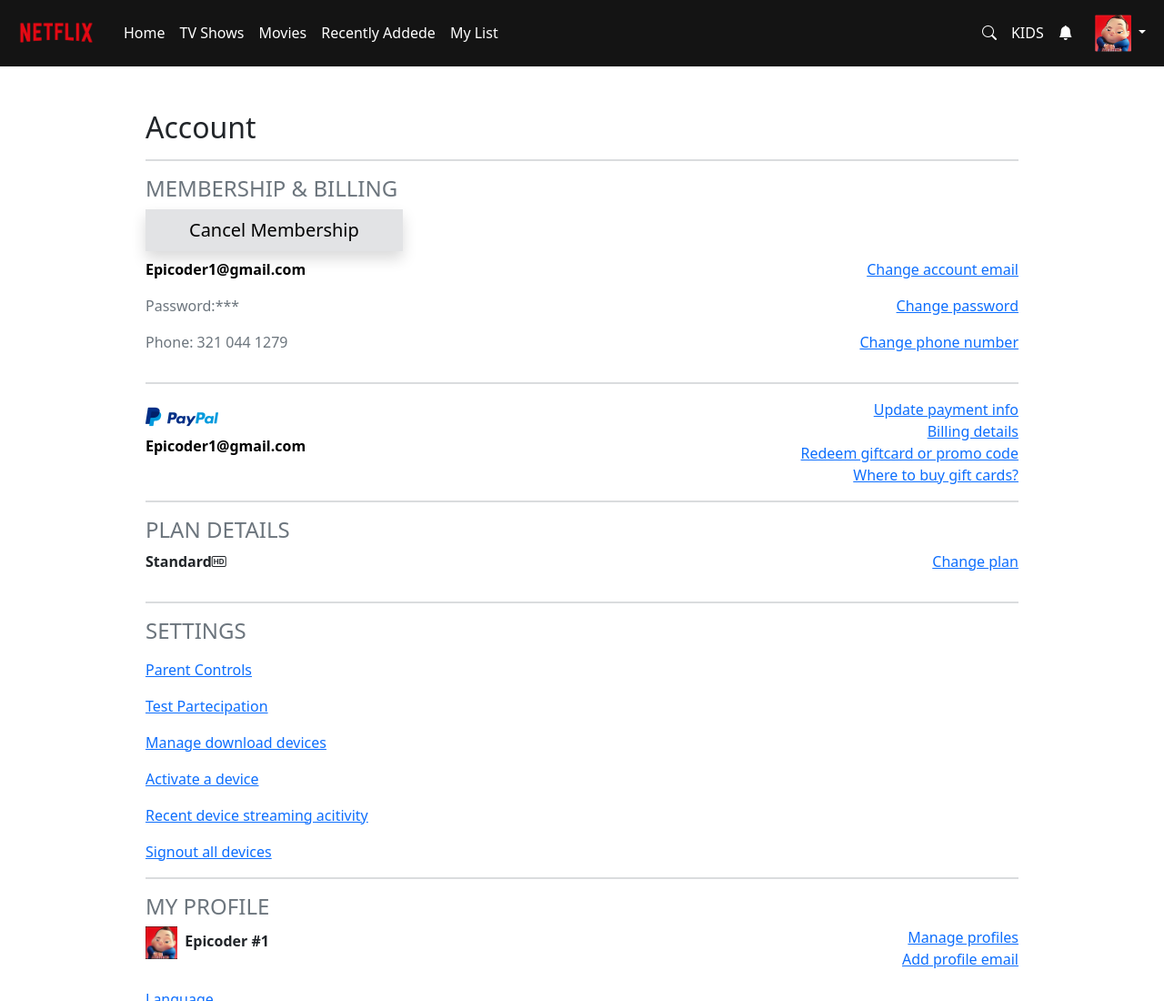
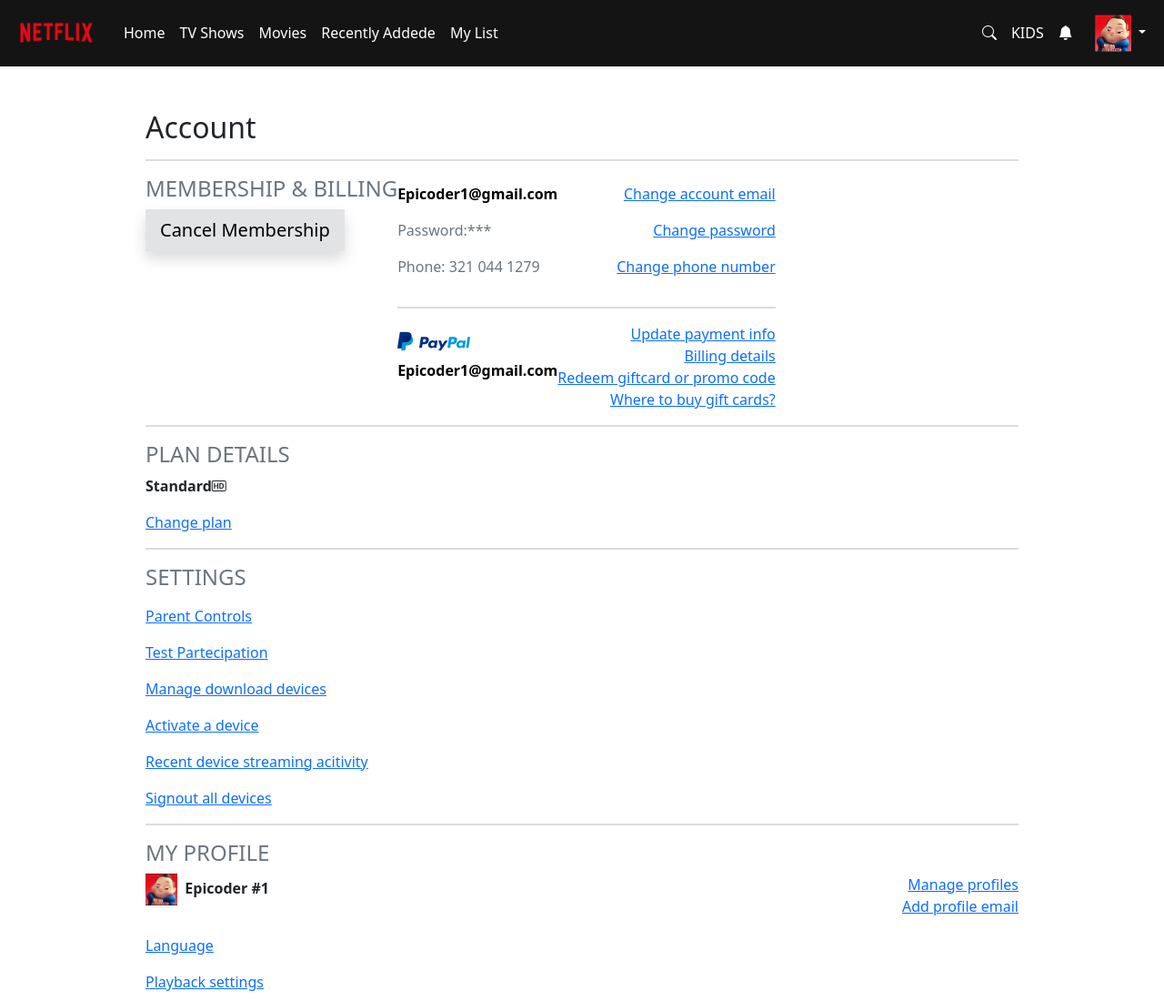
Before and after one commit to Purple-Rain-Hub/PROJECT-S6, a plain HTML site: page settings.html in a window 1280 px wide. Shown: the top 1100 px of the page at 91% size. Drawn offline with nearby package versions, Linux system fonts and the light colour scheme.

Commit message:
tablet settings page done

```diff
--- a/settings.html
+++ b/settings.html
@@ -73,8 +73,13 @@
     <main class="w-75 m-auto py-5">
         <h1 class="h2">Account</h1>
         <hr class="border border-secondary my-3">
+        <div class="d-md-flex">
+            <div>
                 <h2 class="h4 text-secondary">MEMBERSHIP & BILLING</h2>
-        <button type="button" class="bg-secondary-subtle fs-5 p-2 px-5 shadow border-0">Cancel Membership</button>
+                <button type="button" class="bg-secondary-subtle fs-5 p-2 px-5 px-md-3 shadow border-0">Cancel
+                    Membership</button>
+            </div>
+            <div>
                 <div class="mt-2">
                     <div class="d-flex justify-content-between">
                         <p class="text-black fw-bold">Epicoder1@gmail.com</p>
@@ -102,10 +107,12 @@
                         <a href="javascript:void(0)" class="d-block text-end">Where to buy gift cards?</a>
                     </div>
                 </div>
+            </div>
+        </div>
         <hr class="border border-secondary my-3">
         <div>
             <h2 class="h4 text-secondary">PLAN DETAILS</h2>
-            <div class="d-flex justify-content-between">
+            <div>
                 <p class="fw-bold">Standard<i class="bi bi-badge-hd"></i></p>
                 <a href="javscript:void(0)" class="text-end">Change plan</a>
             </div>
```
Lines whose indentation alone changed are shown as unchanged.
